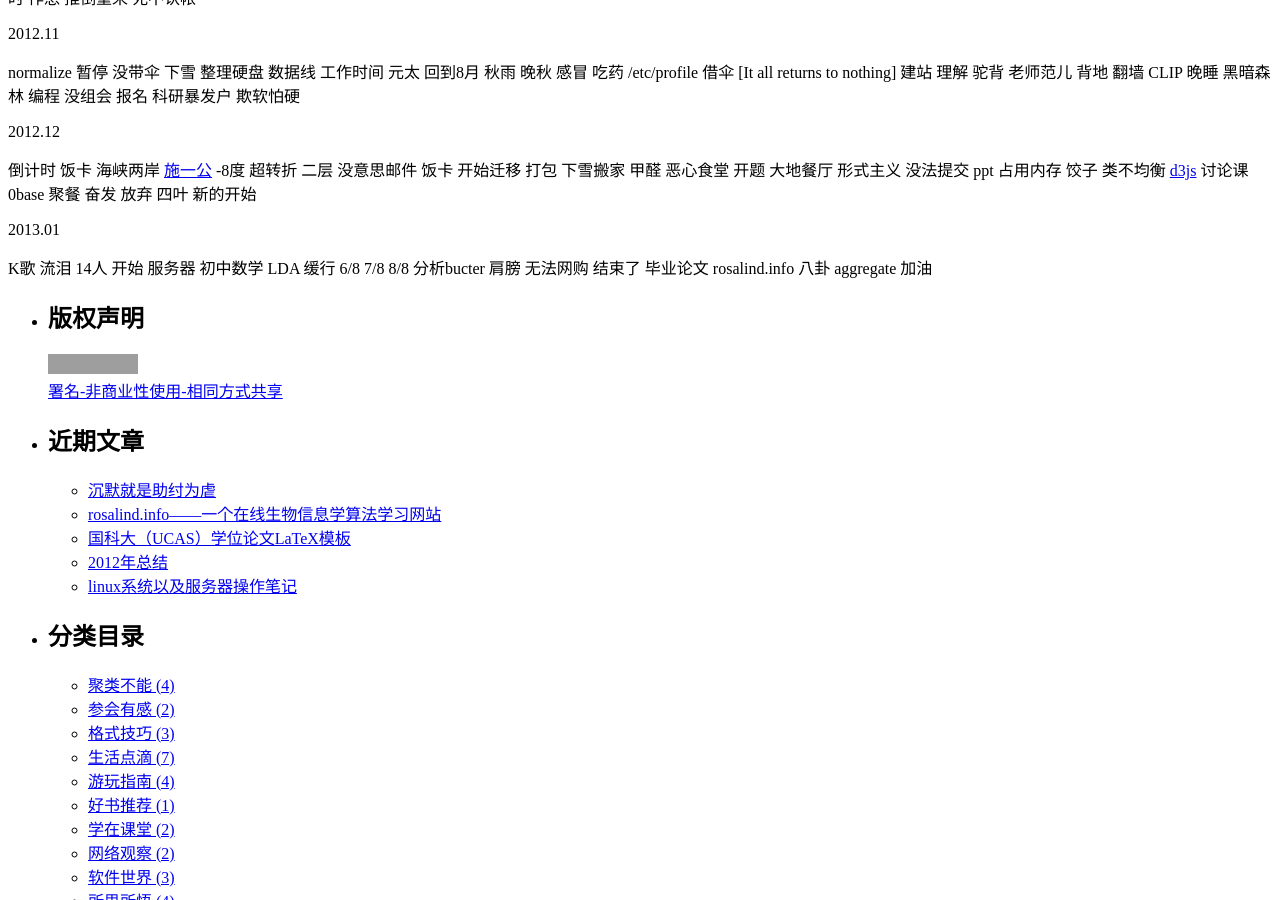
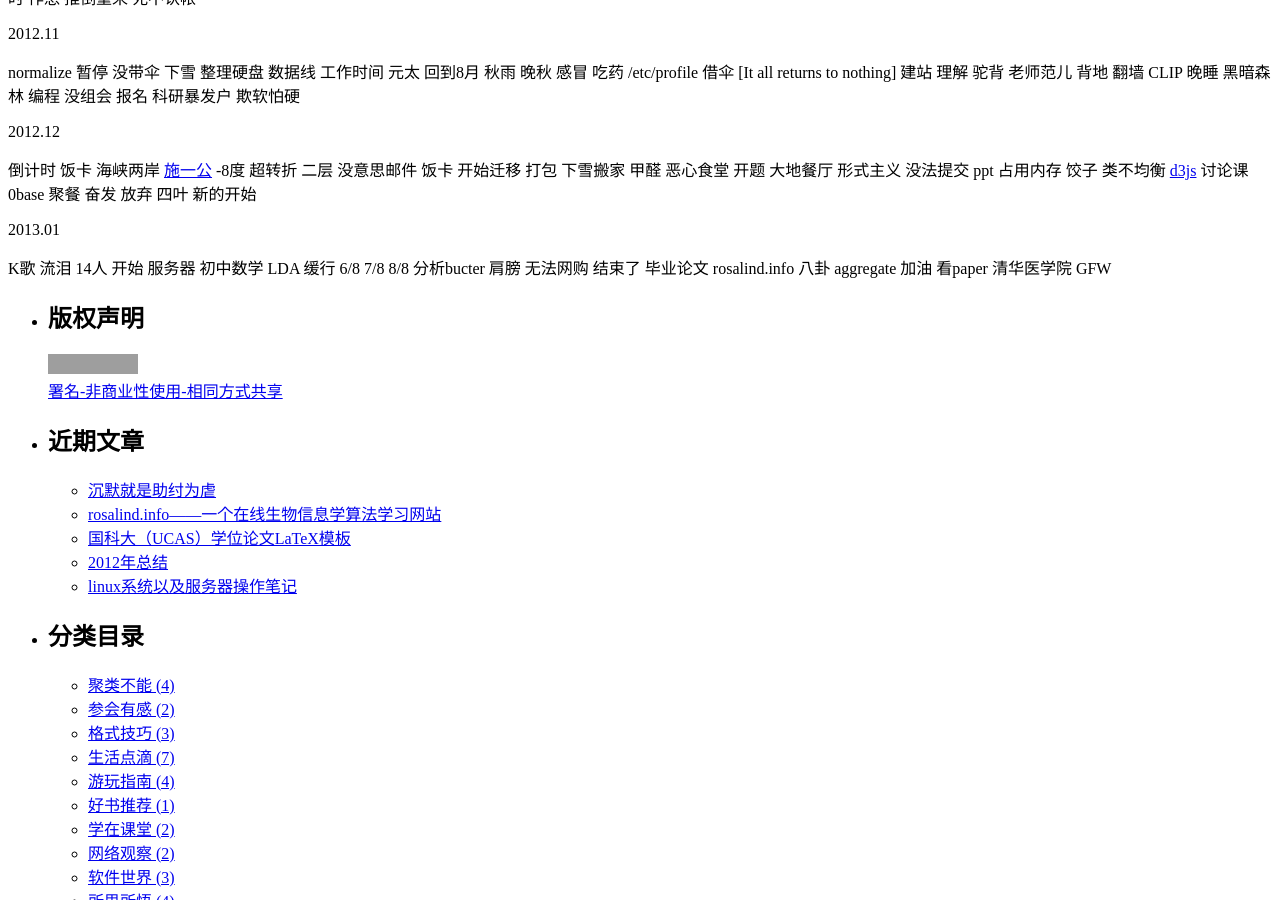
Before and after one commit to yulijia/cn, a Jekyll site: the page built from diary/index.md, in a window 1280 px wide and 900 px high, scrolled down 1242 px. Built offline with Jekyll 4.4.1, drawn with Linux system fonts in a browser that asks for light colours; grey boxes are pictures that could not be loaded.

Commit message:
add diary

```diff
--- a/diary/index.md
+++ b/diary/index.md
@@ -79,4 +79,4 @@ normalize 暂停 没带伞 下雪 整理硬盘 数据线 工作时间 元太 回
 2013.01
 
 
-K歌 流泪 14人 开始 服务器 初中数学 LDA 缓行 6/8 7/8 8/8 分析bucter 肩膀 无法网购 结束了 毕业论文 rosalind.info 八卦 aggregate 加油
+K歌 流泪 14人 开始 服务器 初中数学 LDA 缓行 6/8 7/8 8/8 分析bucter 肩膀 无法网购 结束了 毕业论文 rosalind.info 八卦 aggregate 加油 看paper 清华医学院 GFW
```
